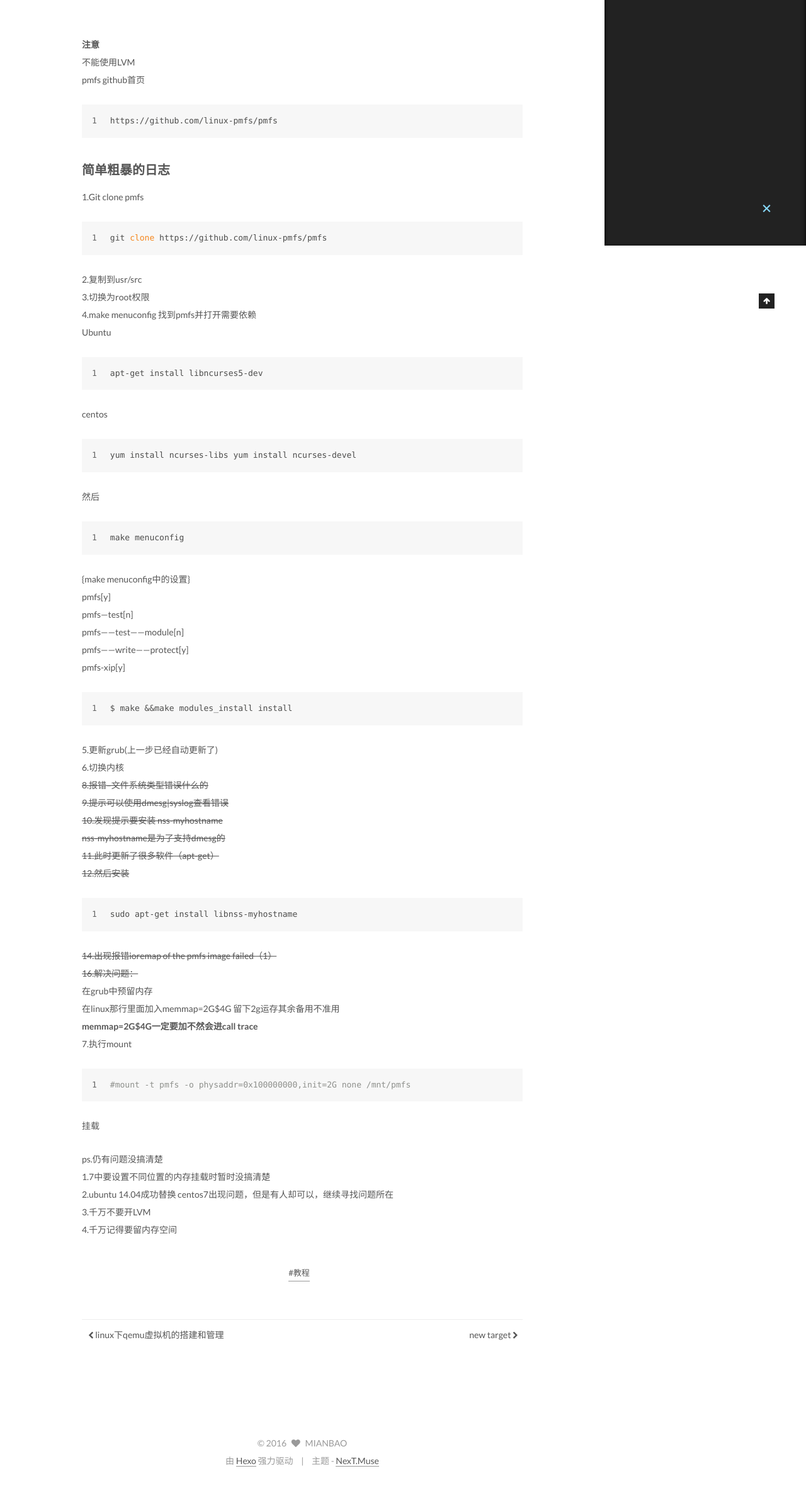
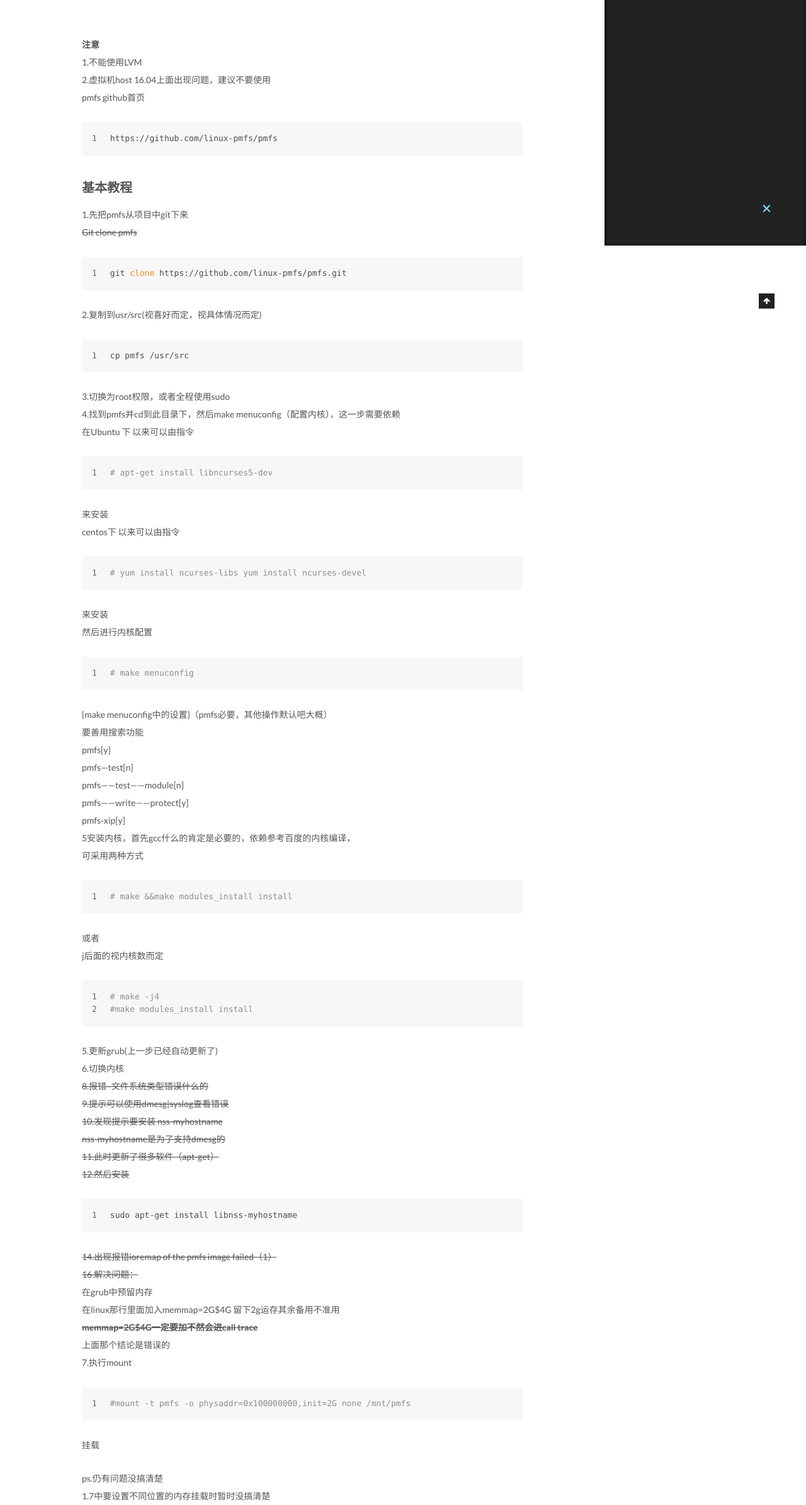
Before and after one commit to MIANBAO222/MIANBAO222.github.io, a plain HTML site: page 2016/07/16/pmfs/index.html in a window 1280 px wide. Shown: the part 410-2800 px from the top of the page at 63% size. Before the commit the page ends 2764 px from the top, so only its background shows below. Drawn offline with Linux system fonts and the light colour scheme.

Commit message:
Site updated: 2016-08-01 19:58:47

```diff
--- a/2016/07/16/pmfs/index.html
+++ b/2016/07/16/pmfs/index.html
@@ -84,22 +84,22 @@
 
 
 
-<meta name="description" content="注意不能使用LVMpmfs github首页1https://github.com/linux-pmfs/pmfs
-简单粗暴的日志1.Git clone pmfs1git clone https://github.com/linux-pmfs/pmfs
-2.复制到usr/src3.切换为root权限4.make menuconfig 找到pmfs并打开需要依赖Ubuntu1apt-get inst">
+<meta name="description" content="注意1.不能使用LVM2.虚拟机host 16.04上面出现问题，建议不要使用pmfs github首页1https://github.com/linux-pmfs/pmfs
+基本教程1.先把pmfs从项目中git下来Git clone pmfs1git clone https://github.com/linux-pmfs/pmfs.git
+2.复制到usr/src(视喜好而定，视具体情况而定)">
 <meta property="og:type" content="article">
 <meta property="og:title" content="pmfs">
 <meta property="og:url" content="http://yoursite.com/2016/07/16/pmfs/index.html">
 <meta property="og:site_name" content="MIANBAO blog">
-<meta property="og:description" content="注意不能使用LVMpmfs github首页1https://github.com/linux-pmfs/pmfs
-简单粗暴的日志1.Git clone pmfs1git clone https://github.com/linux-pmfs/pmfs
-2.复制到usr/src3.切换为root权限4.make menuconfig 找到pmfs并打开需要依赖Ubuntu1apt-get inst">
-<meta property="og:updated_time" content="2016-07-26T21:35:31.663Z">
+<meta property="og:description" content="注意1.不能使用LVM2.虚拟机host 16.04上面出现问题，建议不要使用pmfs github首页1https://github.com/linux-pmfs/pmfs
+基本教程1.先把pmfs从项目中git下来Git clone pmfs1git clone https://github.com/linux-pmfs/pmfs.git
+2.复制到usr/src(视喜好而定，视具体情况而定)">
+<meta property="og:updated_time" content="2016-08-01T11:58:32.415Z">
 <meta name="twitter:card" content="summary">
 <meta name="twitter:title" content="pmfs">
-<meta name="twitter:description" content="注意不能使用LVMpmfs github首页1https://github.com/linux-pmfs/pmfs
-简单粗暴的日志1.Git clone pmfs1git clone https://github.com/linux-pmfs/pmfs
-2.复制到usr/src3.切换为root权限4.make menuconfig 找到pmfs并打开需要依赖Ubuntu1apt-get inst">
+<meta name="twitter:description" content="注意1.不能使用LVM2.虚拟机host 16.04上面出现问题，建议不要使用pmfs github首页1https://github.com/linux-pmfs/pmfs
+基本教程1.先把pmfs从项目中git下来Git clone pmfs1git clone https://github.com/linux-pmfs/pmfs.git
+2.复制到usr/src(视喜好而定，视具体情况而定)">
 
 
 
@@ -287,16 +287,18 @@
 
 
 
-        <p><strong>注意</strong><br>不能使用LVM<br>pmfs github首页<br><figure class="highlight bash"><table><tr><td class="gutter"><pre><span class="line">1</span><br></pre></td><td class="code"><pre><span class="line">https://github.com/linux-pmfs/pmfs</span><br></pre></td></tr></table></figure></p>
-<h2 id="简单粗暴的日志"><a href="#简单粗暴的日志" class="headerlink" title="简单粗暴的日志"></a>简单粗暴的日志</h2><p>1.Git clone pmfs<br><figure class="highlight bash"><table><tr><td class="gutter"><pre><span class="line">1</span><br></pre></td><td class="code"><pre><span class="line">git <span class="built_in">clone</span> https://github.com/linux-pmfs/pmfs</span><br></pre></td></tr></table></figure></p>
-<p>2.复制到usr/src<br>3.切换为root权限<br>4.make menuconfig 找到pmfs并打开需要依赖<br>Ubuntu<br><figure class="highlight bash"><table><tr><td class="gutter"><pre><span class="line">1</span><br></pre></td><td class="code"><pre><span class="line">apt-get install libncurses5-dev</span><br></pre></td></tr></table></figure></p>
-<p>centos<br><figure class="highlight bash"><table><tr><td class="gutter"><pre><span class="line">1</span><br></pre></td><td class="code"><pre><span class="line">yum install ncurses-libs yum install ncurses-devel</span><br></pre></td></tr></table></figure></p>
-<p>然后<br><figure class="highlight bash"><table><tr><td class="gutter"><pre><span class="line">1</span><br></pre></td><td class="code"><pre><span class="line">make menuconfig</span><br></pre></td></tr></table></figure></p>
-<p>{make menuconfig中的设置}<br>pmfs[y]<br>pmfs—test[n]<br>pmfs——test——module[n]<br>pmfs——write——protect[y]<br>pmfs-xip[y]<br><figure class="highlight bash"><table><tr><td class="gutter"><pre><span class="line">1</span><br></pre></td><td class="code"><pre><span class="line">$ make &amp;&amp;make modules_install install</span><br></pre></td></tr></table></figure></p>
+        <p><strong>注意</strong><br>1.不能使用LVM<br>2.虚拟机host 16.04上面出现问题，建议不要使用<br>pmfs github首页<br><figure class="highlight bash"><table><tr><td class="gutter"><pre><span class="line">1</span><br></pre></td><td class="code"><pre><span class="line">https://github.com/linux-pmfs/pmfs</span><br></pre></td></tr></table></figure></p>
+<h2 id="基本教程"><a href="#基本教程" class="headerlink" title="基本教程"></a>基本教程</h2><p>1.先把pmfs从项目中git下来<br><del>Git clone pmfs</del><br><figure class="highlight bash"><table><tr><td class="gutter"><pre><span class="line">1</span><br></pre></td><td class="code"><pre><span class="line">git <span class="built_in">clone</span> https://github.com/linux-pmfs/pmfs.git</span><br></pre></td></tr></table></figure></p>
+<p>2.复制到usr/src(视喜好而定，视具体情况而定)<br><figure class="highlight bash"><table><tr><td class="gutter"><pre><span class="line">1</span><br></pre></td><td class="code"><pre><span class="line">cp pmfs /usr/src</span><br></pre></td></tr></table></figure></p>
+<p>3.切换为root权限，或者全程使用sudo<br>4.找到pmfs并cd到此目录下，然后make menuconfig（配置内核），这一步需要依赖<br>在Ubuntu 下 以来可以由指令<br><figure class="highlight bash"><table><tr><td class="gutter"><pre><span class="line">1</span><br></pre></td><td class="code"><pre><span class="line"><span class="comment"># apt-get install libncurses5-dev</span></span><br></pre></td></tr></table></figure></p>
+<p>来安装<br>centos下 以来可以由指令<br><figure class="highlight bash"><table><tr><td class="gutter"><pre><span class="line">1</span><br></pre></td><td class="code"><pre><span class="line"><span class="comment"># yum install ncurses-libs yum install ncurses-devel</span></span><br></pre></td></tr></table></figure></p>
+<p>来安装<br>然后进行内核配置<br><figure class="highlight bash"><table><tr><td class="gutter"><pre><span class="line">1</span><br></pre></td><td class="code"><pre><span class="line"><span class="comment"># make menuconfig</span></span><br></pre></td></tr></table></figure></p>
+<p>{make menuconfig中的设置}（pmfs必要，其他操作默认吧大概）<br>要善用搜索功能<br>pmfs[y]<br>pmfs—test[n]<br>pmfs——test——module[n]<br>pmfs——write——protect[y]<br>pmfs-xip[y]<br>5安装内核，首先gcc什么的肯定是必要的，依赖参考百度的内核编译，<br>可采用两种方式<br><figure class="highlight bash"><table><tr><td class="gutter"><pre><span class="line">1</span><br></pre></td><td class="code"><pre><span class="line"><span class="comment"># make &amp;&amp;make modules_install install</span></span><br></pre></td></tr></table></figure></p>
+<p>或者<br>j后面的视内核数而定<br><figure class="highlight bash"><table><tr><td class="gutter"><pre><span class="line">1</span><br><span class="line">2</span><br></pre></td><td class="code"><pre><span class="line"><span class="comment"># make -j4 </span></span><br><span class="line"><span class="comment">#make modules_install install</span></span><br></pre></td></tr></table></figure></p>
 <p>5.更新grub(上一步已经自动更新了)<br>6.切换内核<br><del>8.报错–文件系统类型错误什么的</del><br><del>9.提示可以使用dmesg|syslog查看错误</del><br><del>10.发现提示要安装 nss-myhostname</del><br><del>nss-myhostname是为了支持dmesg的</del><br><del>11.此时更新了很多软件（apt-get）</del><br><del>12.然后安装</del><br><figure class="highlight bash"><table><tr><td class="gutter"><pre><span class="line">1</span><br></pre></td><td class="code"><pre><span class="line">sudo apt-get install libnss-myhostname</span><br></pre></td></tr></table></figure></p>
-<p><del>14.出现报错ioremap of the pmfs image failed（1）</del><br><del>16.解决问题：</del><br>在grub中预留内存<br>在linux那行里面加入memmap=2G$4G 留下2g运存其余备用不准用<br><strong>memmap=2G$4G一定要加不然会进call trace</strong><br>7.执行mount<br><figure class="highlight bash"><table><tr><td class="gutter"><pre><span class="line">1</span><br></pre></td><td class="code"><pre><span class="line"><span class="comment">#mount -t pmfs -o physaddr=0x100000000,init=2G none /mnt/pmfs</span></span><br></pre></td></tr></table></figure></p>
+<p><del>14.出现报错ioremap of the pmfs image failed（1）</del><br><del>16.解决问题：</del><br>在grub中预留内存<br>在linux那行里面加入memmap=2G$4G 留下2g运存其余备用不准用<br><del><strong>memmap=2G$4G一定要加不然会进call trace</strong></del><br>上面那个结论是错误的<br>7.执行mount<br><figure class="highlight bash"><table><tr><td class="gutter"><pre><span class="line">1</span><br></pre></td><td class="code"><pre><span class="line"><span class="comment">#mount -t pmfs -o physaddr=0x100000000,init=2G none /mnt/pmfs</span></span><br></pre></td></tr></table></figure></p>
 <p>挂载</p>
-<p>ps.仍有问题没搞清楚<br>1.7中要设置不同位置的内存挂载时暂时没搞清楚<br>2.ubuntu 14.04成功替换 centos7出现问题，但是有人却可以，继续寻找问题所在<br>3.千万不要开LVM<br>4.千万记得要留内存空间</p>
+<p>ps.仍有问题没搞清楚<br>1.7中要设置不同位置的内存挂载时暂时没搞清楚<br>2.ubuntu 14.04成功替换 centos7出现问题，但是有人却可以，继续寻找问题所在<br>3.千万不要开LVM<br>4.host千万不要用ubuntu16.04，可以尝试在ubuntu16.04上面自己编译qemu试试，反正apt安装的qemu编译的pmfs内核无法启动</p>
 
 
     </div>
@@ -444,7 +446,7 @@
 
 
 
-              <div class="post-toc-content"><ol class="nav"><li class="nav-item nav-level-2"><a class="nav-link" href="#简单粗暴的日志"><span class="nav-number">1.</span> <span class="nav-text">简单粗暴的日志</span></a></li></ol></div>
+              <div class="post-toc-content"><ol class="nav"><li class="nav-item nav-level-2"><a class="nav-link" href="#基本教程"><span class="nav-number">1.</span> <span class="nav-text">基本教程</span></a></li></ol></div>
 
           </div>
         </section>
--- a/css/main.css
+++ b/css/main.css
@@ -1548,7 +1548,7 @@ pre .javascript .function {
   width: 4px;
   height: 4px;
   border-radius: 50%;
-  background: #870a33;
+  background: #5bffdb;
 }
 .links-of-blogroll {
   font-size: 13px;
```
Also changed, not shown: index.html (+10 -8 lines).
